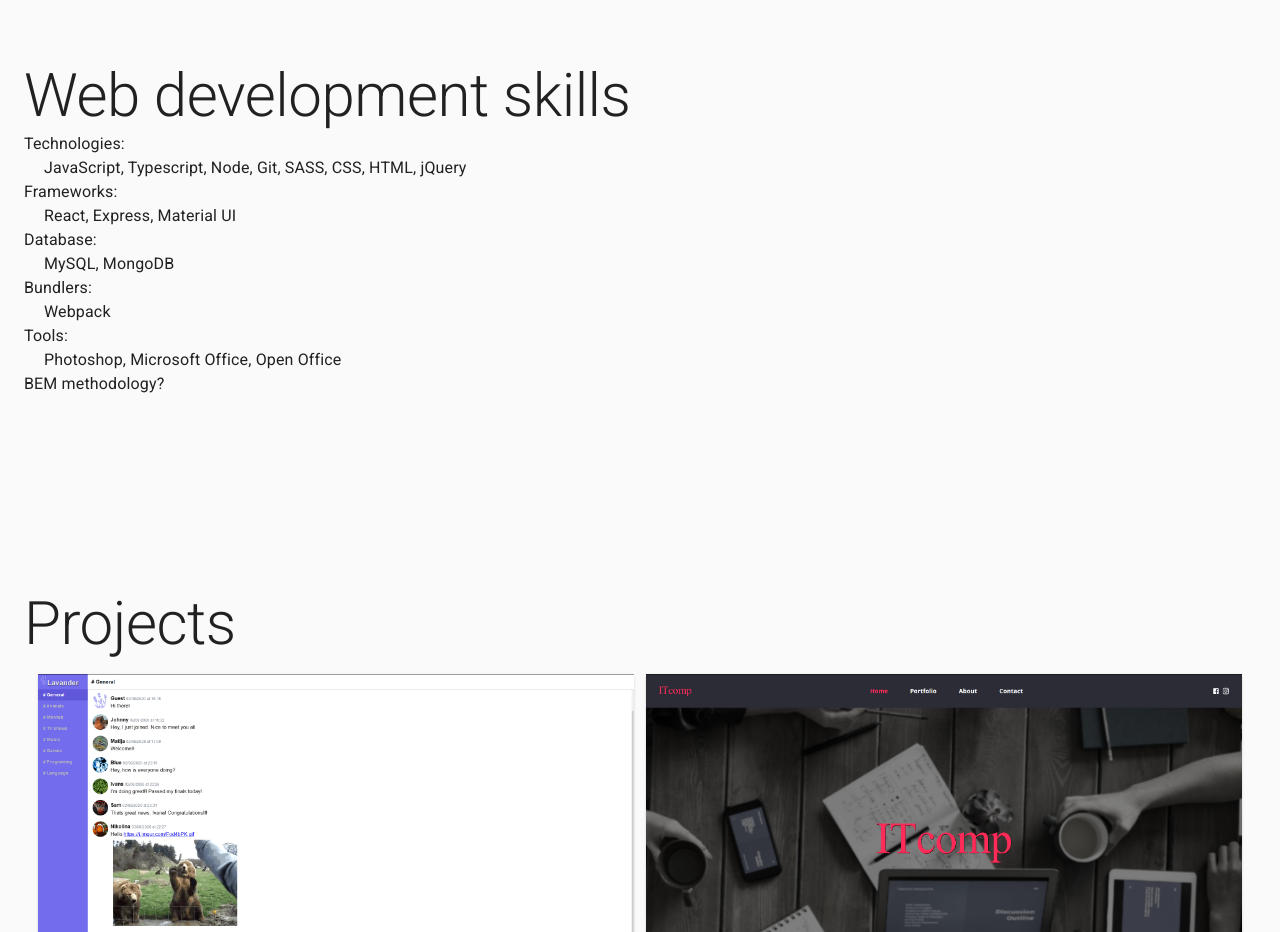
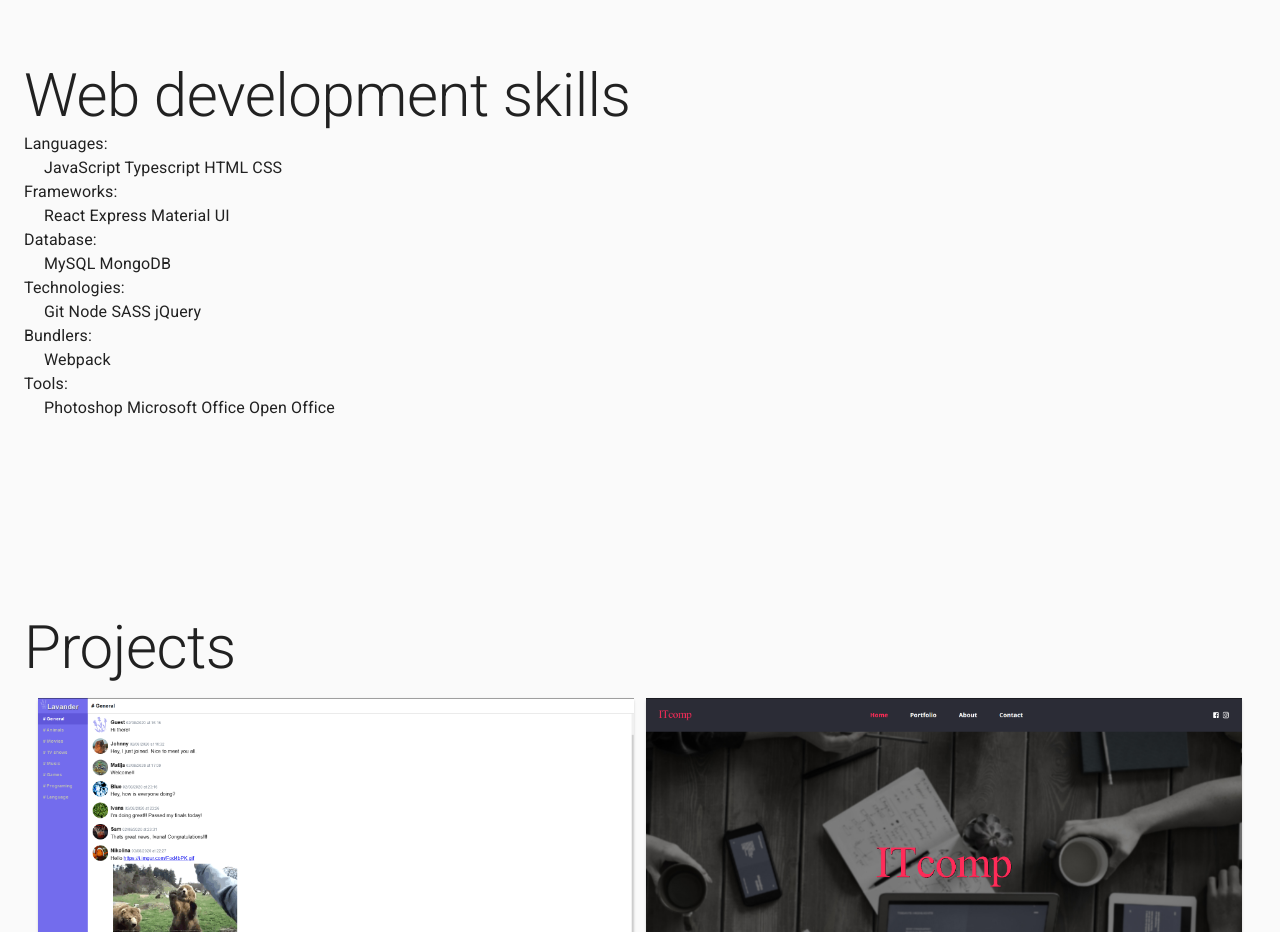
Before and after one commit to maturc/portfolio, a React (Create React App) app: page / in a window 1280 px wide. Shown: the part 1020-1952 px from the top of the page. Built offline with nearby package versions, Linux system fonts and the light colour scheme.

Commit message:
cleaned up skills, added span over every skill

```diff
--- a/src/components/Skills.tsx
+++ b/src/components/Skills.tsx
@@ -9,27 +9,30 @@ function Skills( {skillsRef}: ISection ) {
         Web development skills
       </Typography>
       <Typography variant="body1" component="ul">
-        <li>Technologies:</li>
+        <li>Languages:</li>
           <ul>
-            <li>JavaScript, Typescript, Node, Git, SASS, CSS, HTML, jQuery</li>
+            <li><span>JavaScript</span> <span>Typescript</span> <span>HTML</span> <span>CSS</span></li>
           </ul>
         <li>Frameworks:</li>
           <ul>
-            <li>React, Express, Material UI</li>
+            <li><span>React</span> <span>Express</span> <span>Material UI</span></li>
           </ul>
         <li>Database:</li>
           <ul>
-            <li>MySQL, MongoDB</li>
+            <li><span>MySQL</span> <span>MongoDB</span></li>
+          </ul>
+        <li>Technologies:</li>
+          <ul>
+            <li><span>Git</span> <span>Node</span> <span>SASS</span> <span>jQuery</span></li>
           </ul>
         <li>Bundlers:</li>
           <ul>
-            <li>Webpack</li>
+            <li><span>Webpack</span></li>
           </ul>
         <li>Tools:</li>
           <ul>
-            <li>Photoshop, Microsoft Office, Open Office</li>
+            <li><span>Photoshop</span> <span>Microsoft Office</span> <span>Open Office</span></li>
           </ul>
-        <li>BEM methodology?</li>
       </Typography>
     </section>
   );
```
